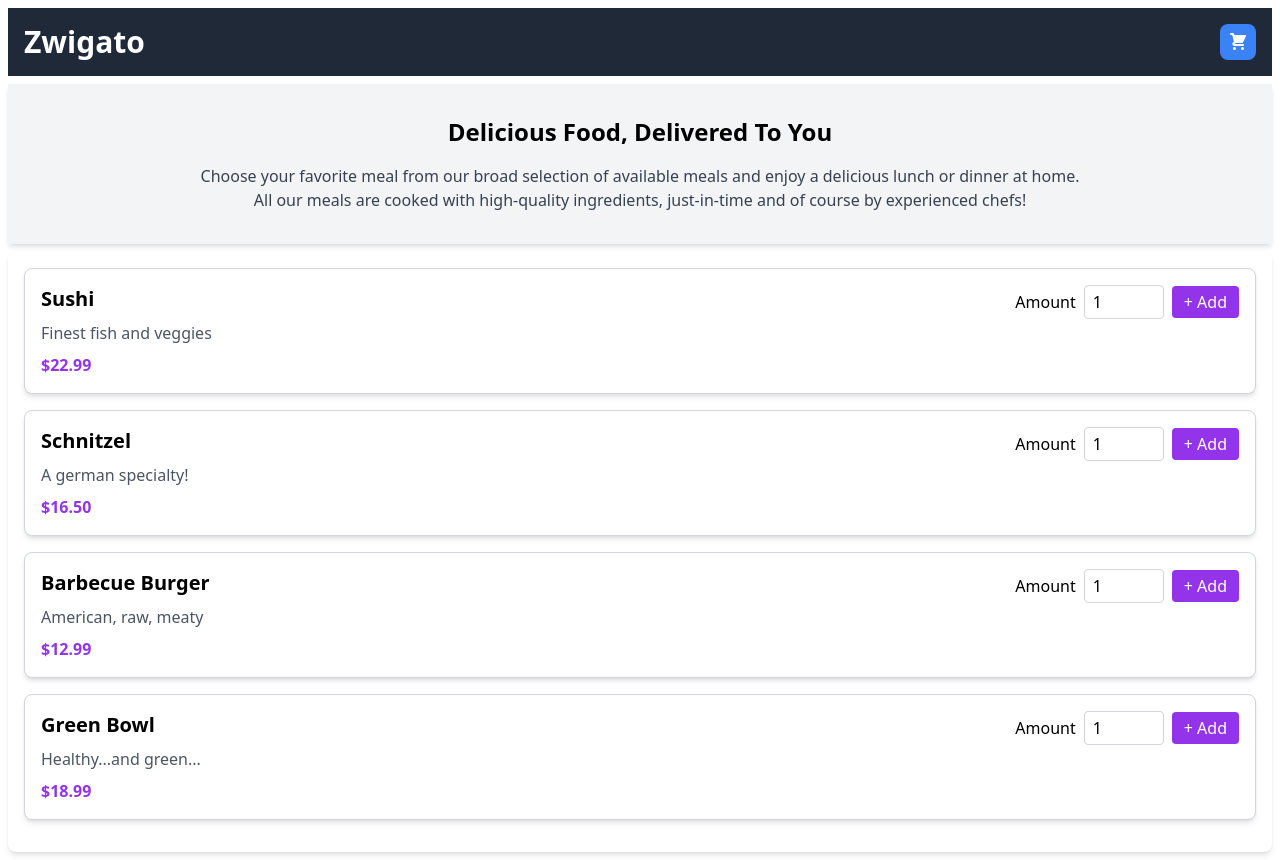
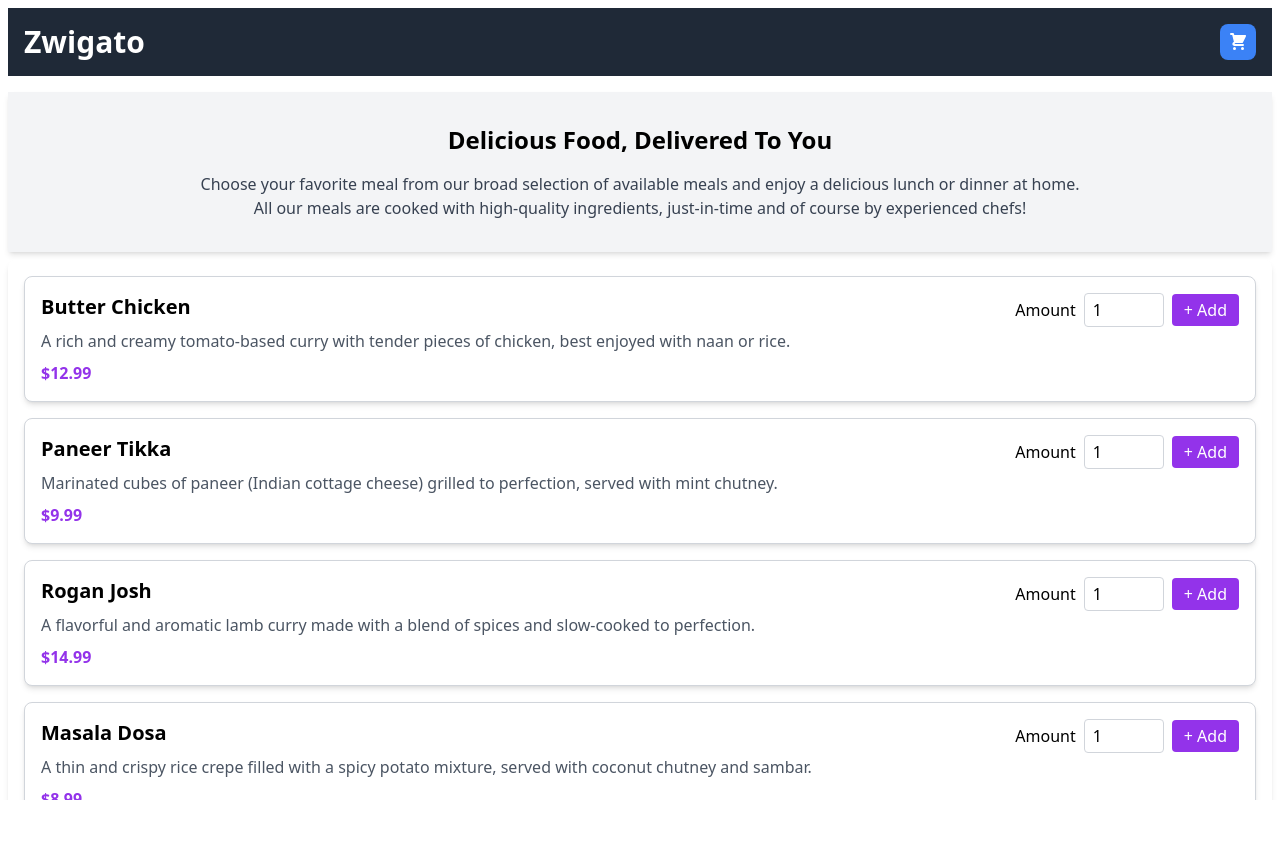
Before and after one commit to 17rawat/zwigato, a React (Create React App) app: page / in a window 1280 px wide. After the commit the page ends 800 px from the top, so only its background shows below. Built offline with nearby package versions, Linux system fonts and the light colour scheme.

Commit message:
Added userInfo form and clear cart functionality after order is placed

```diff
--- a/package.json
+++ b/package.json
@@ -6,6 +6,7 @@
     "@testing-library/jest-dom": "^5.11.6",
     "@testing-library/react": "^11.2.2",
     "@testing-library/user-event": "^12.5.0",
+    "axios": "^1.4.0",
     "react": "^18.0.0",
     "react-dom": "^18.0.0",
     "react-scripts": "^5.0.1",
--- a/src/App.js
+++ b/src/App.js
@@ -1,8 +1,6 @@
 import Header from "./components/layout/Header";
-
 import { useState } from "react";
 import Meals from "./components/Meal/Meals";
-
 import Cart from "./components/Cart/Cart";
 import CartProvider from "./store/CartProvider";
 
@@ -12,19 +10,24 @@
   const showCartHandler = () => {
     setCartIsShown(true);
   };
+
   const hideCartHandler = () => {
     setCartIsShown(false);
   };
+
   return (
     <CartProvider>
       {cartIsShown && <Cart onHide={hideCartHandler} />}
 
-      <Header onShow={showCartHandler} />
+      <div className="flex flex-col h-screen">
+        <header>
+          <Header onShow={showCartHandler} />
+        </header>
 
-      <main>
-        {" "}
-        <Meals />
-      </main>
+        <main className="flex-grow overflow-y-auto">
+          <Meals />
+        </main>
+      </div>
     </CartProvider>
   );
 }
--- a/src/components/Cart/Cart.jsx
+++ b/src/components/Cart/Cart.jsx
@@ -1,10 +1,21 @@
-import React, { useContext } from "react";
+import React, { Fragment, useContext, useState } from "react";
 import Modal from "../UI/Modal";
 import CartContext from "../../store/cart-context";
 import CartItem from "./CartItem";
+import CheckOutForm from "./CheckoutForm";
+
+import axios from "axios";
 
 const Cart = ({ onHide }) => {
+  const [isCheckOut, setIsCheckOut] = useState(false);
+
+  const [isSubmitting, setIsSubmitting] = useState(false);
+
+  const [isOrderConfirmed, setOrderConfirmed] = useState(false);
+
   const cartCtx = useContext(CartContext);
+
+  // console.log(cartCtx.items);
 
   const hasItems = cartCtx.items.length > 0;
 
@@ -33,15 +44,37 @@
     </ul>
   );
 
-  // console.log(cartItems);
+  const handleCheckOut = () => {
+    setIsCheckOut(true);
+  };
 
-  return (
-    <Modal>
+  const orderSubmitHandler = async (userInfo) => {
+    setIsSubmitting(true);
+    await axios.post(
+      "https://zwigato-c9665-default-rtdb.firebaseio.com/orders.json",
+      { user: userInfo, orderedItems: cartCtx.items }
+    );
+
+    setIsSubmitting(false);
+
+    setOrderConfirmed(true);
+
+    cartCtx.clearCart();
+  };
+
+  const modalAction = (
+    <Fragment>
       <div className="p-4">{cartItems}</div>
       <div className="p-4 flex justify-between items-center">
         <span className="text-lg">Total:</span>
         <span className="text-lg font-bold">{totalAmount}</span>
       </div>
+
+      {isCheckOut && (
+        <CheckOutForm onCancel={onHide} onConfirm={orderSubmitHandler} />
+      )}
+
+      {!isCheckOut && (
         <div className="p-4 flex justify-end">
           <button
             onClick={onHide}
@@ -51,11 +84,43 @@
           </button>
 
           {hasItems && (
-          <button className="bg-green-500 text-white px-4 py-2 ml-2 rounded hover:bg-green-600 focus:outline-none">
+            <button
+              onClick={handleCheckOut}
+              className="bg-green-500 text-white px-4 py-2 ml-2 rounded hover:bg-green-600 focus:outline-none"
+            >
               Order Now
             </button>
           )}
         </div>
+      )}
+    </Fragment>
+  );
+  return (
+    <Modal>
+      {!isOrderConfirmed && !isSubmitting && modalAction}
+
+      {isSubmitting && (
+        <p className="text-center text-gray-500">
+          Placing your order. Please wait...
+        </p>
+      )}
+
+      {isOrderConfirmed && !isSubmitting && (
+        <Fragment>
+          <p className="text-center text-green-500 text-lg">
+            Order successfully placed
+          </p>
+
+          <div className="flex justify-center mt-4">
+            <button
+              onClick={onHide}
+              className=" m-2 bg-red-500 text-white px-4 py-2 rounded hover:bg-blue-600 focus:outline-none"
+            >
+              close
+            </button>
+          </div>
+        </Fragment>
+      )}
     </Modal>
   );
 };
--- a/src/components/Cart/CartItem.jsx
+++ b/src/components/Cart/CartItem.jsx
@@ -8,8 +8,8 @@
       <div className="flex items-center">
         <h2 className="text-lg font-semibold">{props.name}</h2>
         <div className="ml-4">
-          <span className="text-gray-600 ">{price}</span>
-          <span className="text-gray-600 ml-2 border rounded px-1 py-1 border-gray-300">
+          <span className="text-gray-600">{price}</span>
+          <span className="ml-2 mr-2 text-gray-600 border rounded px-1 py-1 border-gray-300">
             x {props.amount}
           </span>
         </div>
--- /dev/null
+++ b/src/components/Cart/CheckoutForm.jsx
@@ -0,0 +1,132 @@
+import React, { useContext, useRef } from "react";
+
+import CartContext from "../../store/cart-context";
+
+const CheckOutForm = ({ onCancel, onConfirm }) => {
+  const cartCtx = useContext(CartContext);
+
+  console.log(cartCtx.items);
+
+  const nameInputRef = useRef();
+  const addressInputRef = useRef();
+  const postalCodeInputRef = useRef();
+  const cityInputRef = useRef();
+  const contactNoInputRef = useRef();
+
+  const confirmHandler = (e) => {
+    e.preventDefault();
+
+    const name = nameInputRef.current.value;
+    const address = addressInputRef.current.value;
+    const postalCode = postalCodeInputRef.current.value;
+    const city = cityInputRef.current.value;
+    const contactNo = contactNoInputRef.current.value;
+
+    const userInfo = {
+      name,
+      address,
+      postalCode,
+      city,
+      contactNo,
+    };
+
+    onConfirm(userInfo);
+
+    // console.log(userInfo);
+  };
+
+  return (
+    <form className=" mx-auto  w-full" onSubmit={confirmHandler}>
+      <div className="overflow-y-auto max-h-60">
+        <div className="mb-4">
+          <label
+            htmlFor="name"
+            className="block text-sm font-medium text-gray-700"
+          >
+            Your Name
+          </label>
+          <input
+            ref={nameInputRef}
+            type="text"
+            id="name"
+            className="mt-1 p-2 border rounded-md w-full"
+          />
+        </div>
+        <div className="mb-4">
+          <label
+            htmlFor="address"
+            className="block text-sm font-medium text-gray-700"
+          >
+            Address
+          </label>
+          <input
+            ref={addressInputRef}
+            type="text"
+            id="street"
+            className="mt-1 p-2 border rounded-md w-full"
+          />
+        </div>
+        <div className="mb-4">
+          <label
+            htmlFor="postal"
+            className="block text-sm font-medium text-gray-700"
+          >
+            Postal Code
+          </label>
+          <input
+            ref={postalCodeInputRef}
+            type="text"
+            id="postal"
+            className="mt-1 p-2 border rounded-md w-full"
+          />
+        </div>
+        <div className="mb-4">
+          <label
+            htmlFor="city"
+            className="block text-sm font-medium text-gray-700"
+          >
+            City
+          </label>
+          <input
+            ref={cityInputRef}
+            type="text"
+            id="city"
+            className="mt-1 p-2 border rounded-md w-full"
+          />
+        </div>
+        <div className="mb-4">
+          <label
+            htmlFor="mobile no"
+            className="block text-sm font-medium text-gray-700"
+          >
+            Contact No
+          </label>
+          <input
+            ref={contactNoInputRef}
+            type="text"
+            id="mobile no"
+            className="mt-1 p-2 border rounded-md w-full"
+          />
+        </div>
+      </div>
+
+      <div className="flex mt-2 justify-between">
+        <button
+          type="button"
+          onClick={onCancel}
+          className="px-4 py-2 text-sm font-medium text-gray-600 rounded-md bg-gray-100 hover:bg-gray-200 focus:outline-none focus-visible:ring focus-visible:ring-gray-500 focus-visible:ring-opacity-50"
+        >
+          Cancel
+        </button>
+        <button
+          type="submit"
+          className="px-4 py-2 text-sm font-medium text-white rounded-md bg-blue-500 hover:bg-blue-600 focus:outline-none focus-visible:ring focus-visible:ring-blue-500 focus-visible:ring-opacity-50"
+        >
+          Confirm
+        </button>
+      </div>
+    </form>
+  );
+};
+
+export default CheckOutForm;
--- a/src/components/Meal/AvailableMeals.jsx
+++ b/src/components/Meal/AvailableMeals.jsx
@@ -4,28 +4,88 @@
 
 const DUMMY_MEALS = [
   {
-    id: "m1",
-    name: "Sushi",
-    description: "Finest fish and veggies",
-    price: 22.99,
-  },
-  {
-    id: "m2",
-    name: "Schnitzel",
-    description: "A german specialty!",
-    price: 16.5,
-  },
-  {
-    id: "m3",
-    name: "Barbecue Burger",
-    description: "American, raw, meaty",
+    id: "m5",
+    name: "Butter Chicken",
+    description:
+      "A rich and creamy tomato-based curry with tender pieces of chicken, best enjoyed with naan or rice.",
     price: 12.99,
   },
   {
-    id: "m4",
-    name: "Green Bowl",
-    description: "Healthy...and green...",
-    price: 18.99,
+    id: "m6",
+    name: "Paneer Tikka",
+    description:
+      "Marinated cubes of paneer (Indian cottage cheese) grilled to perfection, served with mint chutney.",
+    price: 9.99,
+  },
+  {
+    id: "m7",
+    name: "Rogan Josh",
+    description:
+      "A flavorful and aromatic lamb curry made with a blend of spices and slow-cooked to perfection.",
+    price: 14.99,
+  },
+  {
+    id: "m8",
+    name: "Masala Dosa",
+    description:
+      "A thin and crispy rice crepe filled with a spicy potato mixture, served with coconut chutney and sambar.",
+    price: 8.99,
+  },
+  {
+    id: "m9",
+    name: "Uttapam",
+    description:
+      "A thick savory pancake made with a variety of toppings like onions, tomatoes, and green chilies, cooked to perfection.",
+    price: 7.99,
+  },
+  {
+    id: "m10",
+    name: "Chettinad Chicken Curry",
+    description:
+      "A spicy and aromatic chicken curry made with traditional Chettinad spices and flavors.",
+    price: 13.99,
+  },
+  {
+    id: "m11",
+    name: "Fish Curry with Mustard Sauce (Macher Jhol)",
+    description:
+      "A light and flavorful fish curry cooked in a mustard-based sauce, a staple in Bengali cuisine.",
+    price: 11.99,
+  },
+  {
+    id: "m12",
+    name: "Shorshe Ilish",
+    description:
+      "Hilsa fish marinated and cooked in a tangy mustard sauce, a classic Bengali delicacy.",
+    price: 15.99,
+  },
+  {
+    id: "m13",
+    name: "Mishti Doi",
+    description:
+      "A sweet and creamy yogurt dessert, popular in Bengal, made with caramelized sugar.",
+    price: 5.99,
+  },
+  {
+    id: "m14",
+    name: "Sarson da Saag with Makki di Roti",
+    description:
+      "A traditional Punjabi dish made with mustard greens, served with cornmeal flatbread.",
+    price: 10.99,
+  },
+  {
+    id: "m15",
+    name: "Chole Bhature",
+    description:
+      "Spiced chickpea curry served with deep-fried bread (bhature), a hearty and filling dish.",
+    price: 9.99,
+  },
+  {
+    id: "m16",
+    name: "Amritsari Kulcha",
+    description:
+      "Stuffed bread filled with a variety of fillings like potato or paneer, a popular street food.",
+    price: 6.99,
   },
 ];
 
@@ -33,7 +93,6 @@
   const mealsList = DUMMY_MEALS.map((meal) => (
     <MealItem
       key={meal.id}
-      s
       id={meal.id}
       name={meal.name}
       price={meal.price}
--- a/src/store/CartProvider.js
+++ b/src/store/CartProvider.js
@@ -55,6 +55,10 @@
     };
   }
 
+  if (action.type === "CLEAR") {
+    return defaultCartState;
+  }
+
   return defaultCartState;
 };
 
@@ -72,6 +76,10 @@
     dispatchCartAction({ type: "REMOVE_ITEM", id: id });
   };
 
+  const clearCartHandler = () => {
+    dispatchCartAction({ type: "CLEAR" });
+  };
+
   const cartContext = {
     items: cartState.items,
 
@@ -80,6 +88,8 @@
     addItem: addItemToCartHandler,
 
     removeItem: removeItemfromCartHandler,
+
+    clearCart: clearCartHandler,
   };
 
   return (
--- a/src/store/cart-context.js
+++ b/src/store/cart-context.js
@@ -8,6 +8,8 @@
   addItem: (item) => {},
 
   removeItem: (id) => {},
+
+  clearCart: () => {},
 });
 
 export default CartContext;
```
Also changed, not shown: 1 other file (tests, documents, lock files or other folders). Lines whose indentation alone changed are shown as unchanged.
